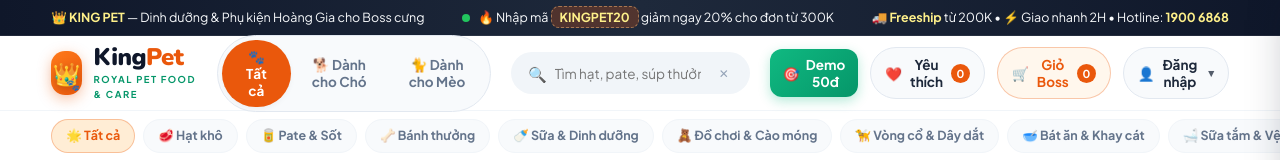
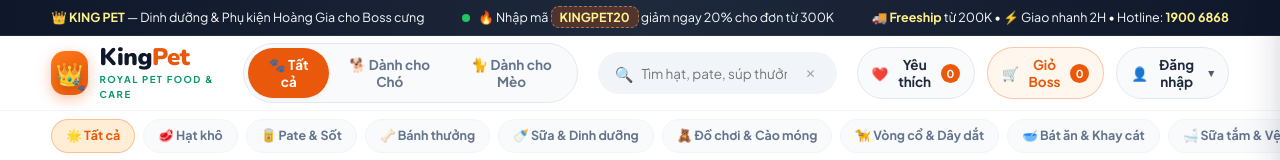
Before and after one commit to Thinhdev1605/KingPet, a plain HTML site: page index.html in a window 1280 px wide. Shown: the top 160 px of the page. Drawn offline with nearby package versions, Linux system fonts and the light colour scheme.

Commit message:
refactor: go bo nut demo 50d khoi header index va admin theo yeu cau

```diff
--- a/index.html
+++ b/index.html
@@ -118,12 +118,6 @@
 
     <!-- User Action Icons -->
     <div class="nav-actions">
-      <!-- Demo SPM 50D Guide Action -->
-      <button class="action-btn demo-nav-btn" onclick="openDemoGuideModal()" title="Kịch bản Demo Sản Phẩm Phần Mềm 50 Điểm" style="background: linear-gradient(135deg, #10b981, #059669); color: #fff; font-weight: 800; border: none; border-radius: 12px; padding: 7px 13px; cursor: pointer; display: flex; align-items: center; gap: 6px; box-shadow: 0 4px 12px rgba(16, 185, 129, 0.3);">
-        <span class="btn-icon">🎯</span>
-        <span class="btn-text">Demo 50đ</span>
-      </button>
-
       <!-- Wishlist Action -->
       <button class="action-btn wishlist-nav-btn" onclick="location.hash='products'; filterCategory(''); toast('Hiển thị danh sách sản phẩm yêu thích', 'info');" title="Danh sách yêu thích">
         <span class="btn-icon">❤️</span>
```
Also changed, not shown: admin.html (+1 -6 lines).
